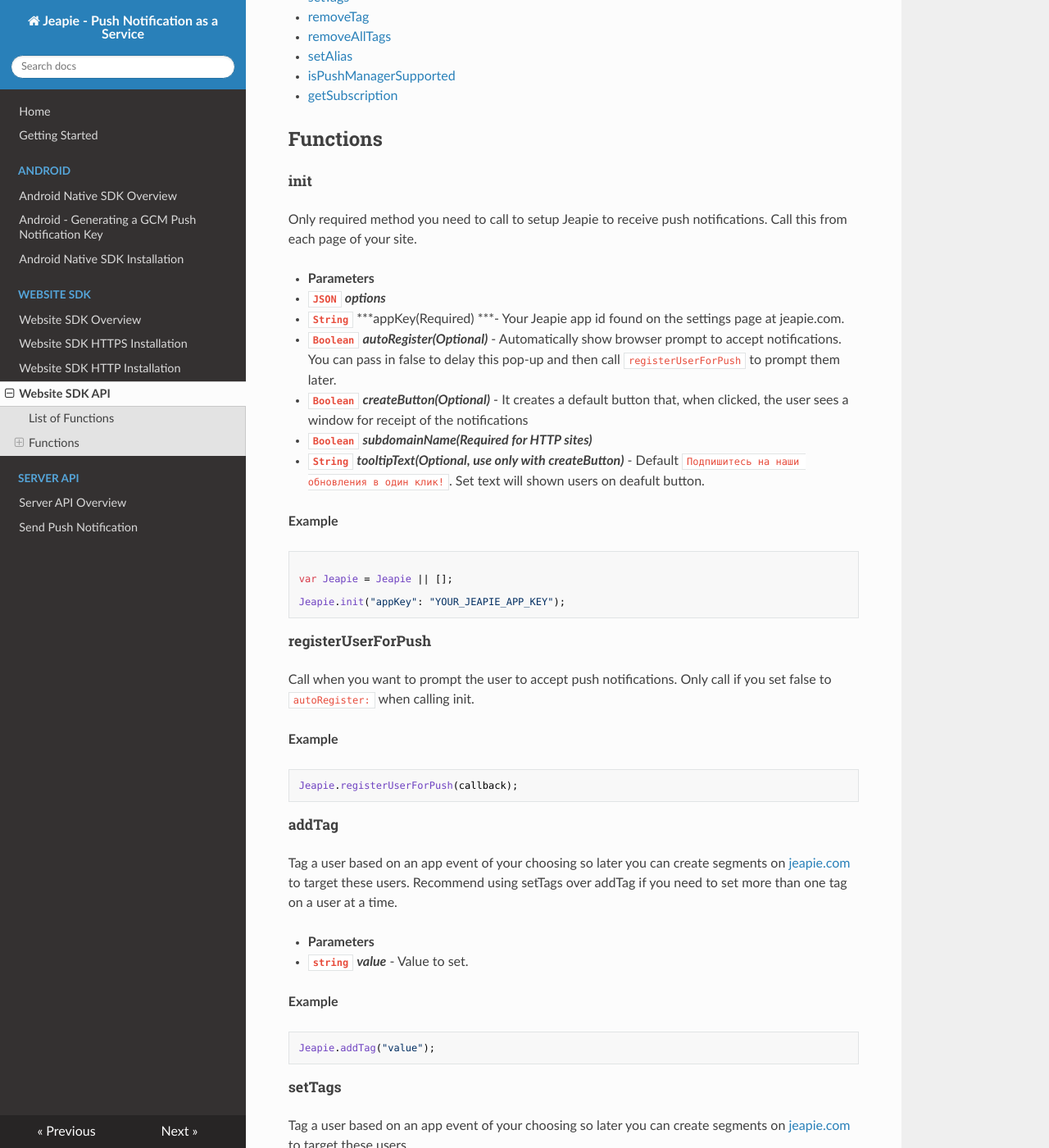
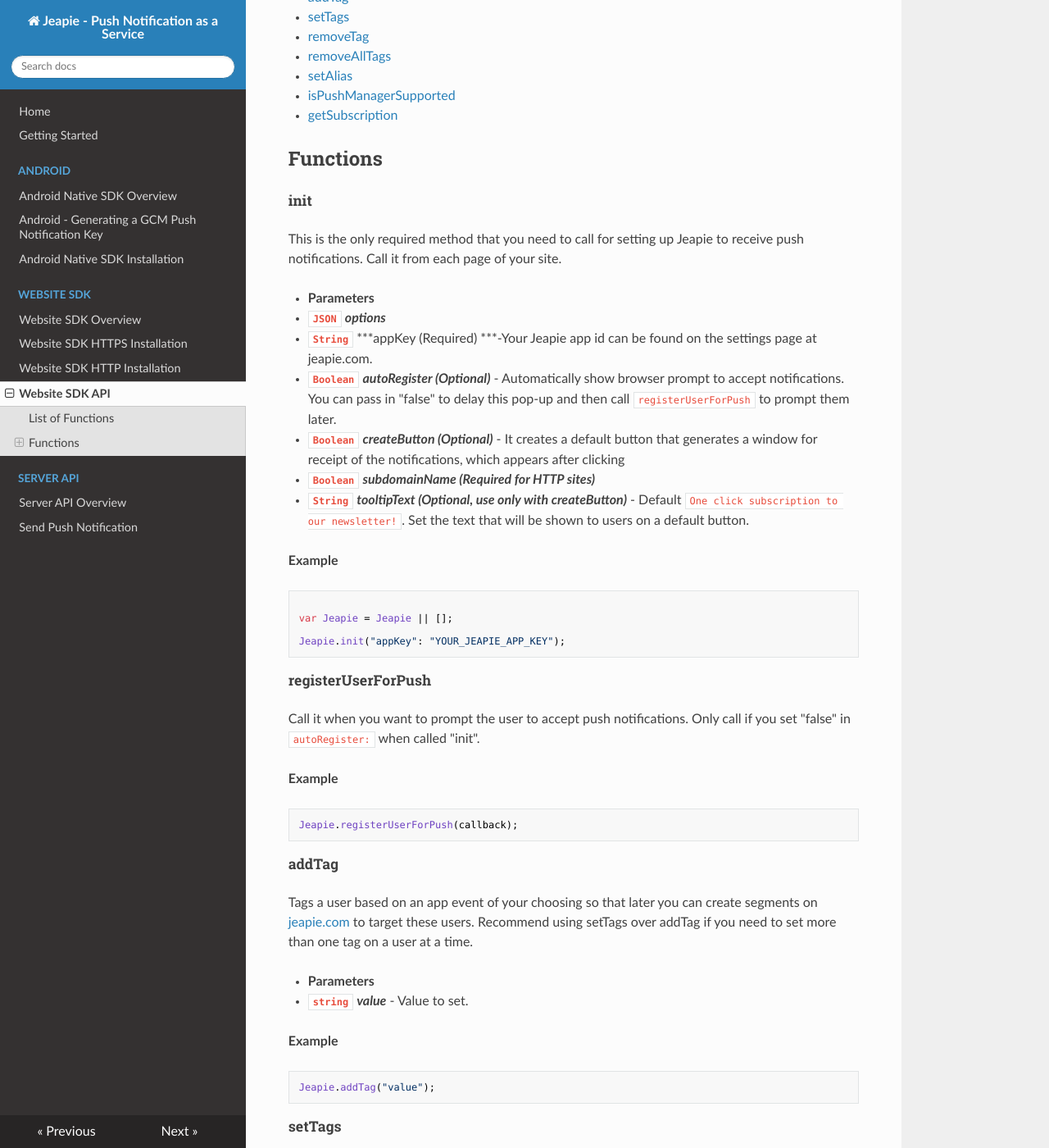
Before and after one commit to Jeapie/jeapie-docs, an MkDocs documentation site: the page built from docs/Websdk/Website-SDK-API.md, in a window 1280 px wide and 1400 px high, scrolled down 469 px. Shown: the whole window at 82% size. Built offline with MkDocs 1.6.1, drawn with Linux system fonts in a browser that asks for light colours; nearby versions of some CDN libraries; old or Windows-style settings are respelled for this version of MkDocs; some of the changed text lies outside the part shown.

Commit message:
Update Website-SDK-API.md
proofread

````diff
--- a/docs/Websdk/Website-SDK-API.md
+++ b/docs/Websdk/Website-SDK-API.md
@@ -1,7 +1,7 @@
 #Website SDK API
 **JavaScript Async**
 
-The example assume you have the following defined before calling Jeapie functions:
+The example assumes that you have the following code placed defined before calling Jeapie functions:
 ```HTML
 <script src="https://cdn.jeapie.com/jeapiejs/webpush.js" ></script>
 <script>var Jeapie = Jeapie || [];</script>
@@ -23,15 +23,15 @@ The example assume you have the following defined before calling Jeapie function
 ##Functions
 #####**init**
 
-Only required method you need to call to setup Jeapie to receive push notifications. Call this from each page of your site.
+This is the only required method that you need to call for setting up Jeapie to receive push notifications. Call it from each page of your site.
 
 * **Parameters**
  * **`JSON`** ***options***
-   * **`String`** ***appKey(Required) ***- Your Jeapie app id found on the settings page at jeapie.com.
-   * **`Boolean`** ***autoRegister(Optional)*** - Automatically show browser prompt to accept notifications. You can pass in false to delay this pop-up and then call `registerUserForPush` to prompt them later.
-   * **`Boolean`** ***createButton(Optional)*** - It creates a default button that, when clicked, the user sees a window for receipt of the notifications
-   * **`Boolean`** ***subdomainName(Required for HTTP sites)***
-   * **`String`** ***tooltipText(Optional, use only with createButton)*** - Default `Подпишитесь на наши обновления в один клик!`. Set text will shown users on deafult button.
+   * **`String`** ***appKey (Required) ***-Your Jeapie app id can be found on the settings page at jeapie.com.
+   * **`Boolean`** ***autoRegister (Optional)*** - Automatically show browser prompt to accept notifications. You can pass in "false" to delay this pop-up and then call `registerUserForPush` to prompt them later.
+   * **`Boolean`** ***createButton (Optional)*** -  It creates a default button that generates a window for receipt of the notifications, which appears after clicking
+   * **`Boolean`** ***subdomainName (Required for HTTP sites)***
+   * **`String`** ***tooltipText (Optional, use only with createButton)*** - Default `One click subscription to our newsletter!`. Set the text that will be shown to users on a default button.
 
 **Example**
 ```javascript
@@ -43,7 +43,7 @@ Jeapie.init("appKey": "YOUR_JEAPIE_APP_KEY");
 
 #####**registerUserForPush**
 
-Call when you want to prompt the user to accept push notifications. Only call if you set false to `autoRegister:` when calling init.
+Call it when you want to prompt the user to accept push notifications. Only call if you set "false" in `autoRegister:` when called "init".
 
 **Example**
 ```javascript
@@ -52,7 +52,7 @@ Jeapie.registerUserForPush(callback);
 
 #####**addTag**
 
-Tag a user based on an app event of your choosing so later you can create segments on [jeapie.com](https://jeapie.com) to target these users. Recommend using setTags over addTag if you need to set more than one tag on a user at a time.
+Tags a user based on an app event of your choosing so that later you can create segments on [jeapie.com](https://jeapie.com) to target these users. Recommend using setTags over addTag if you need to set more than one tag on a user at a time.
 
 * **Parameters**
  * **`string`** ***value*** - Value to set.
@@ -76,7 +76,7 @@ Jeapie.setTags({"value1", "value2"});
 
 #####**removeTag**
 
-Deletes a tag that was previously set on a user with `addTag` or `setTags`. Use `removeAllTags` if you need to delete all of them.
+Deletes a tag that was previously set for a user with `addTag` or `setTags`. Use `removeAllTags` if you need to delete all of them.
 
 * **Parameters**
  * **`String`** ***value*** - Value to remove.
@@ -88,7 +88,7 @@ Jeapie.removeTag("value");
 
 #####**removeAllTags**
 
-Deletes all tags that were previously set on a user with `addTag` or `setTags`.
+Deletes all tags that were previously set for a user with `addTag` or `setTags`.
 
 **Example**
 ```javascript
````
Also changed, not shown: other parts of docs/Websdk/Website-SDK-API.md (+2 -2 lines).
